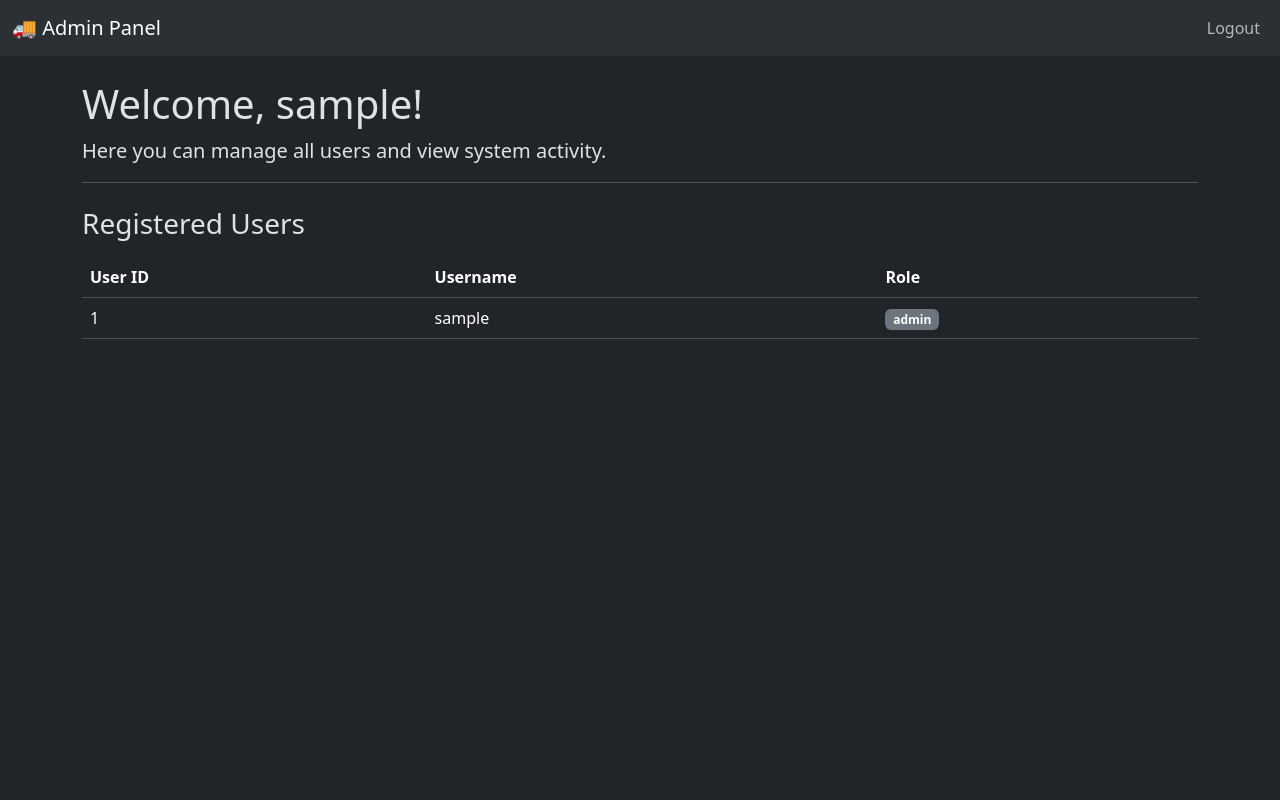
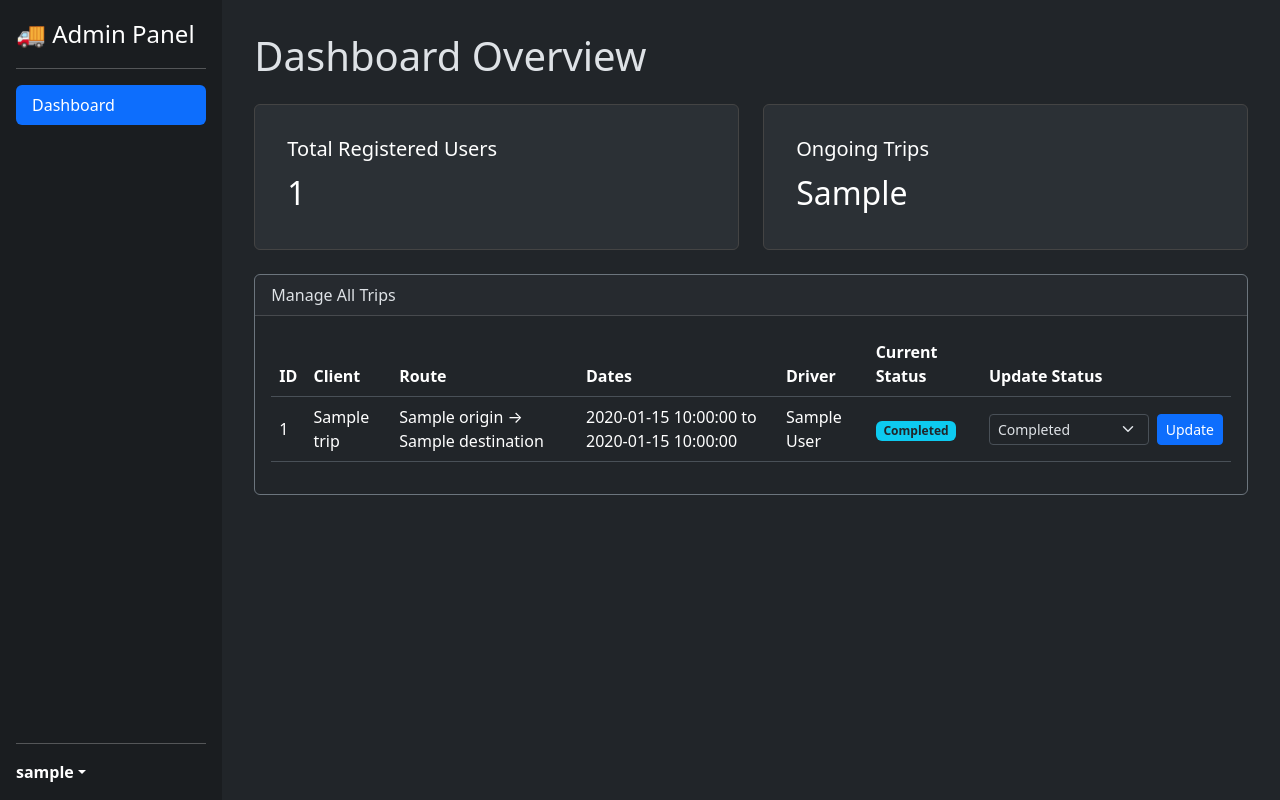
Before and after one commit to VedantSingh4108/Truck-Management-System-packers-and-movers-website-, a Flask app: template templates/admin.html in a window 1280 px wide. Run offline with Flask 3, Linux system fonts and the light colour scheme; a user stored in the database is signed in; tables that the repository leaves empty or names only in its code hold one stand-in row (values such as "Sample post"); the template is opened without the code that fills it: most values are stand-ins (such as "Sample title", 1, 10 or a date in 2020).

Commit message:
Implemented the admin window and also the deletion in the user window

```diff
--- a/app.py
+++ b/app.py
@@ -4,6 +4,7 @@ from flask_bcrypt import Bcrypt
 import mysql.connector
 from mysql.connector import Error
 from functools import wraps
+from datetime import date, timedelta, datetime
 
 # --- App and Extension Initialization ---
 app = Flask(__name__)
@@ -93,14 +94,13 @@ def register():
 
         cursor.execute("SELECT * FROM USERS WHERE Username = %s", (username,))
         existing_user = cursor.fetchone()
-
         if existing_user:
             flash('Username already exists. Please choose a different one.', 'danger')
-            return redirect(url_for('register'))
+            return render_template('register.html')
 
-        hashed_password = bcrypt.generate_password_hash(password).decode('utf-8')
+        password_hash = bcrypt.generate_password_hash(password).decode('utf-8')
 
-        cursor.execute("INSERT INTO USERS (Username, PasswordHash, Role) VALUES (%s, %s, 'user')", (username, hashed_password))
+        cursor.execute("INSERT INTO USERS (Username, PasswordHash, Role) VALUES (%s, %s, 'user')", (username, password_hash))
         new_user_id = cursor.lastrowid
 
         cursor.execute("INSERT INTO CLIENT (ClientName, BillingAddress, ContactPerson, UserID) VALUES (%s, %s, %s, %s)",
@@ -110,10 +110,11 @@ def register():
         cursor.close()
         conn.close()
 
-        flash('Your account has been created! You can now log in.', 'success')
+        flash('Account created successfully! You can now log in.', 'success')
         return redirect(url_for('login'))
 
     return render_template('register.html')
+
 
 @app.route('/logout')
 @login_required
@@ -122,60 +123,136 @@ def logout():
     flash('You have been logged out.', 'info')
     return redirect(url_for('login'))
 
-# --- Main Application Routes ---
+# --- User Routes ---
 @app.route('/')
 @app.route('/dashboard')
 @login_required
 def dashboard():
+    if current_user.role == 'admin':
+        return redirect(url_for('admin_dashboard'))
+
     conn = create_connection()
     cursor = conn.cursor(dictionary=True)
 
-    # Get ClientID for the current user
     cursor.execute("SELECT ClientID FROM CLIENT WHERE UserID = %s", (current_user.id,))
     client = cursor.fetchone()
+    client_id = client['ClientID'] if client else None
 
-    user_bookings = []
-    if client:
-        cursor.execute("SELECT * FROM TRIP WHERE ClientID = %s ORDER BY StartDate DESC", (client['ClientID'],))
-        user_bookings = cursor.fetchall()
+    bookings = []
+    if client_id:
+        cursor.execute("SELECT * FROM TRIP WHERE ClientID = %s ORDER BY StartDate DESC", (client_id,))
+        bookings = cursor.fetchall()
 
     cursor.execute("SELECT TruckID, RegistrationNum, Model_Id FROM TRUCK")
-    available_trucks = cursor.fetchall()
+    trucks = cursor.fetchall()
     cursor.execute("SELECT DriverID, FirstName, LastName FROM DRIVER")
-    available_drivers = cursor.fetchall()
+    drivers = cursor.fetchall()
 
     cursor.close()
     conn.close()
 
-    return render_template('dashboard.html', bookings=user_bookings, trucks=available_trucks, drivers=available_drivers)
+    return render_template('dashboard.html', bookings=bookings, trucks=trucks, drivers=drivers)
 
 @app.route('/book_trip', methods=['POST'])
 @login_required
 def book_trip():
     origin = request.form.get('origin')
     destination = request.form.get('destination')
-    start_date = request.form.get('start_date')
+    start_date_str = request.form.get('start_date')
+    end_date_str = request.form.get('end_date')
     truck_id = request.form.get('truck_id')
     driver_id = request.form.get('driver_id')
 
+    try:
+        start_date = datetime.strptime(start_date_str, '%Y-%m-%d').date()
+        end_date = datetime.strptime(end_date_str, '%Y-%m-%d').date()
+    except (ValueError, TypeError):
+        flash('Invalid date format. Please use YYYY-MM-DD.', 'danger')
+        return redirect(url_for('dashboard'))
+
+    # --- New, Updated Validation Logic ---
+    today = date.today()
+    min_start_date = today + timedelta(days=1)
+
+    # Rule 1: Start date must be tomorrow or later.
+    if start_date < min_start_date:
+        flash(f'Booking failed. Start date must be tomorrow or later (on or after {min_start_date.strftime("%Y-%m-%d")}).', 'danger')
+        return redirect(url_for('dashboard'))
+
+    # Rule 2: The trip duration must be at least 7 days.
+    min_duration = timedelta(days=7)
+    if (end_date - start_date) < min_duration:
+        required_end_date = start_date + min_duration
+        flash(f'Booking failed. Trip duration must be at least 7 days. End date must be on or after {required_end_date.strftime("%Y-%m-%d")}.', 'danger')
+        return redirect(url_for('dashboard'))
+    # --- End of New Validation ---
+
     conn = create_connection()
     cursor = conn.cursor(dictionary=True)
+
+    # --- Conflict Detection Logic ---
+    # Check if the selected TRUCK is already booked during the requested dates
+    cursor.execute("""
+        SELECT TripID FROM TRIP
+        WHERE TruckID = %s AND Status != 'Completed' AND (%s < EndDate AND %s > StartDate)
+    """, (truck_id, start_date, end_date))
+    truck_conflict = cursor.fetchone()
+
+    if truck_conflict:
+        flash(f'Booking failed. The selected truck is already booked during this period (Trip ID: {truck_conflict["TripID"]}).', 'danger')
+        cursor.close()
+        conn.close()
+        return redirect(url_for('dashboard'))
+
+    # Check if the selected DRIVER is already booked during the requested dates
+    cursor.execute("""
+        SELECT TripID FROM TRIP
+        WHERE DriverID = %s AND Status != 'Completed' AND (%s < EndDate AND %s > StartDate)
+    """, (driver_id, start_date, end_date))
+    driver_conflict = cursor.fetchone()
+
+    if driver_conflict:
+        flash(f'Booking failed. The selected driver is already assigned to a trip during this period (Trip ID: {driver_conflict["TripID"]}).', 'danger')
+        cursor.close()
+        conn.close()
+        return redirect(url_for('dashboard'))
+    # --- End of Conflict Detection ---
 
     cursor.execute("SELECT ClientID FROM CLIENT WHERE UserID = %s", (current_user.id,))
     client = cursor.fetchone()
 
     if client:
-        sql = "INSERT INTO TRIP (Origin, Destination, StartDate, Status, TruckID, DriverID, ClientID) VALUES (%s, %s, %s, 'Scheduled', %s, %s, %s)"
-        val = (origin, destination, start_date, truck_id, driver_id, client['ClientID'])
+        sql = "INSERT INTO TRIP (Origin, Destination, StartDate, EndDate, Status, TruckID, DriverID, ClientID) VALUES (%s, %s, %s, %s, 'Scheduled', %s, %s, %s)"
+        val = (origin, destination, start_date, end_date, truck_id, driver_id, client['ClientID'])
         cursor.execute(sql, val)
         conn.commit()
         flash('New trip booked successfully!', 'success')
     else:
-        flash('Could not find a client profile for your user.', 'danger')
+        flash('Could not find a client profile for your account.', 'danger')
 
     cursor.close()
     conn.close()
+    return redirect(url_for('dashboard'))
 
+@app.route('/cancel_trip/<int:trip_id>', methods=['POST'])
+@login_required
+def cancel_trip(trip_id):
+    conn = create_connection()
+    cursor = conn.cursor(dictionary=True)
+
+    cursor.execute("SELECT c.UserID FROM TRIP t JOIN CLIENT c ON t.ClientID = c.ClientID WHERE t.TripID = %s", (trip_id,))
+    trip_owner = cursor.fetchone()
+
+    if trip_owner and trip_owner['UserID'] == current_user.id:
+        cursor.execute("DELETE FROM SHIPMENT WHERE TripID = %s", (trip_id,))
+        cursor.execute("DELETE FROM TRIP WHERE TripID = %s", (trip_id,))
+        conn.commit()
+        flash('Booking has been successfully cancelled.', 'success')
+    else:
+        flash('You do not have permission to cancel this booking.', 'danger')
+
+    cursor.close()
+    conn.close()
     return redirect(url_for('dashboard'))
 
 # --- Admin Routes ---
@@ -186,27 +263,53 @@ def admin_dashboard():
     conn = create_connection()
     cursor = conn.cursor(dictionary=True)
 
-    # Fetch stats
-    cursor.execute("SELECT count(*) as total FROM USERS")
-    total_users = cursor.fetchone()['total']
-    cursor.execute("SELECT count(*) as total FROM TRIP WHERE Status = 'In Progress'")
-    ongoing_trips = cursor.fetchone()['total']
+    cursor.execute("SELECT COUNT(*) as total_users FROM USERS")
+    total_users = cursor.fetchone()['total_users']
 
-    # Fetch all users and trips for tables
-    cursor.execute("SELECT UserID, Username, Role FROM USERS")
-    all_users = cursor.fetchall()
+    cursor.execute("SELECT COUNT(*) as ongoing_trips FROM TRIP WHERE Status IN ('Scheduled', 'In Progress')")
+    ongoing_trips = cursor.fetchone()['ongoing_trips']
+
     cursor.execute("""
-        SELECT t.TripID, t.Origin, t.Destination, t.Status, c.ClientName
+        SELECT t.*, c.ClientName, d.FirstName, d.LastName
         FROM TRIP t
         JOIN CLIENT c ON t.ClientID = c.ClientID
+        JOIN DRIVER d ON t.DriverID = d.DriverID
         ORDER BY t.StartDate DESC
     """)
     all_trips = cursor.fetchall()
 
+    cursor.execute("SELECT * FROM USERS ORDER BY UserID")
+    all_users_list = cursor.fetchall()
+
     cursor.close()
     conn.close()
 
-    return render_template('admin.html', total_users=total_users, ongoing_trips=ongoing_trips, users=all_users, trips=all_trips)
+    return render_template('admin.html',
+                           total_users=total_users,
+                           ongoing_trips=ongoing_trips,
+                           all_trips=all_trips,
+                           all_users_list=all_users_list)
+
+# --- Add this new route for updating trip status ---
+@app.route('/admin/update_trip_status/<int:trip_id>', methods=['POST'])
+@login_required
+@admin_required
+def update_trip_status(trip_id):
+    new_status = request.form.get('status')
+    valid_statuses = ['Scheduled', 'In Progress', 'Completed', 'Cancelled']
+
+    if new_status in valid_statuses:
+        conn = create_connection()
+        cursor = conn.cursor()
+        cursor.execute("UPDATE TRIP SET Status = %s WHERE TripID = %s", (new_status, trip_id))
+        conn.commit()
+        cursor.close()
+        conn.close()
+        flash(f'Trip #{trip_id} status has been updated to "{new_status}".', 'success')
+    else:
+        flash('Invalid status selected.', 'danger')
+
+    return redirect(url_for('admin_dashboard'))
 
 
 if __name__ == '__main__':
--- a/templates/admin.html
+++ b/templates/admin.html
@@ -3,34 +3,60 @@
 <head>
     <meta charset="UTF-8">
     <meta name="viewport" content="width=device-width, initial-scale=1.0">
-    <title>Admin Dashboard - Truck Management</title>
-    <!-- Bootstrap CSS -->
+    <title>Admin Panel</title>
     <link href="https://cdn.jsdelivr.net/npm/bootstrap@5.3.2/dist/css/bootstrap.min.css" rel="stylesheet">
+    <!-- Simple custom styles for layout -->
     <style>
         body {
+            display: flex;
+            min-height: 100vh;
             background-color: #212529;
+        }
+        .sidebar {
+            width: 280px;
+            background-color: #1a1d20;
+            padding: 1rem;
+        }
+        .main-content {
+            flex-grow: 1;
+            padding: 2rem;
+            overflow-y: auto;
+        }
+        .stat-card {
+            background-color: #2b3035;
+            border: 1px solid #444;
         }
     </style>
 </head>
 <body>
-    <!-- Navigation Bar -->
-    <nav class="navbar navbar-expand-lg bg-body-tertiary">
-        <div class="container-fluid">
-            <a class="navbar-brand" href="#">🚚 Admin Panel</a>
-            <button class="navbar-toggler" type="button" data-bs-toggle="collapse" data-bs-target="#navbarNav" aria-controls="navbarNav" aria-expanded="false" aria-label="Toggle navigation">
-                <span class="navbar-toggler-icon"></span>
-            </button>
-            <div class="collapse navbar-collapse" id="navbarNav">
-                <ul class="navbar-nav ms-auto">
+
+<!-- Sidebar Navigation -->
+<div class="sidebar d-flex flex-column p-3 text-white">
+    <a href="{{ url_for('admin_dashboard') }}" class="d-flex align-items-center mb-3 mb-md-0 me-md-auto text-white text-decoration-none">
+        <span class="fs-4">🚚 Admin Panel</span>
+    </a>
+    <hr>
+    <ul class="nav nav-pills flex-column mb-auto">
         <li class="nav-item">
-                        <a class="nav-link" href="{{ url_for('logout') }}">Logout</a>
+            <a href="#" class="nav-link active" aria-current="page">
+                Dashboard
+            </a>
         </li>
+    </ul>
+    <hr>
+    <div class="dropdown">
+        <a href="#" class="d-flex align-items-center text-white text-decoration-none dropdown-toggle" id="dropdownUser1" data-bs-toggle="dropdown" aria-expanded="false">
+            <strong>{{ current_user.username }}</strong>
+        </a>
+        <ul class="dropdown-menu dropdown-menu-dark text-small shadow" aria-labelledby="dropdownUser1">
+            <li><a class="dropdown-item" href="{{ url_for('logout') }}">Sign out</a></li>
         </ul>
     </div>
 </div>
-    </nav>
 
-    <div class="container mt-4">
+<!-- Main Content Area -->
+<div class="main-content">
+    <main>
         <!-- Flashed Messages -->
         {% with messages = get_flashed_messages(with_categories=true) %}
         {% if messages %}
@@ -43,42 +69,83 @@
         {% endif %}
         {% endwith %}
 
-        <div class="d-flex justify-content-between align-items-center">
-            <h1>Welcome, {{ current_user.username }}!</h1>
+        <h1 class="mb-4">Dashboard Overview</h1>
+
+        <!-- Summary Stat Cards -->
+        <div class="row mb-4">
+            <div class="col-md-6">
+                <div class="card stat-card text-white p-3">
+                    <div class="card-body">
+                        <h5 class="card-title">Total Registered Users</h5>
+                        <p class="card-text fs-2">{{ total_users }}</p>
                     </div>
-        <p class="lead">Here you can manage all users and view system activity.</p>
+                </div>
+            </div>
+            <div class="col-md-6">
+                <div class="card stat-card text-white p-3">
+                    <div class="card-body">
+                        <h5 class="card-title">Ongoing Trips</h5>
+                        <p class="card-text fs-2">{{ ongoing_trips }}</p>
+                    </div>
+                </div>
+            </div>
+        </div>
 
-        <hr>
-
-        <h3 class="mt-4">Registered Users</h3>
+        <!-- Trip Management Table -->
+        <div class="card bg-dark border-secondary">
+            <div class="card-header">
+                Manage All Trips
+            </div>
+            <div class="card-body">
                 <div class="table-responsive">
-            <table class="table table-hover mt-2">
+                    <table class="table table-hover align-middle">
                         <thead>
                             <tr>
-                        <th scope="col">User ID</th>
-                        <th scope="col">Username</th>
-                        <th scope="col">Role</th>
+                                <th>ID</th>
+                                <th>Client</th>
+                                <th>Route</th>
+                                <th>Dates</th>
+                                <th>Driver</th>
+                                <th>Current Status</th>
+                                <th style="min-width: 250px;">Update Status</th>
                             </tr>
                         </thead>
                         <tbody>
-                    <!-- Loop through the users passed from the backend -->
-                    {% for user in users %}
+                            {% for trip in all_trips %}
                             <tr>
-                        <td>{{ user.UserID }}</td>
-                        <td>{{ user.Username }}</td>
+                                <td>{{ trip.TripID }}</td>
+                                <td>{{ trip.ClientName }}</td>
+                                <td>{{ trip.Origin }} → {{ trip.Destination }}</td>
+                                <td>{{ trip.StartDate }} to {{ trip.EndDate }}</td>
+                                <td>{{ trip.FirstName }} {{ trip.LastName }}</td>
+                                <td><span class="badge bg-info text-dark">{{ trip.Status }}</span></td>
                                 <td>
-                            <span class="badge bg-{{ 'primary' if user.Role == 'admin' else 'secondary' }}">
-                                {{ user.Role }}
-                            </span>
+                                    <!-- This form allows updating the status for each trip -->
+                                    <form action="{{ url_for('update_trip_status', trip_id=trip.TripID) }}" method="POST" class="d-flex">
+                                        <select name="status" class="form-select form-select-sm me-2">
+                                            <option value="Scheduled" {% if trip.Status == 'Scheduled' %}selected{% endif %}>Scheduled</option>
+                                            <option value="In Progress" {% if trip.Status == 'In Progress' %}selected{% endif %}>In Progress</option>
+                                            <option value="Completed" {% if trip.Status == 'Completed' %}selected{% endif %}>Completed</option>
+                                            <option value="Cancelled" {% if trip.Status == 'Cancelled' %}selected{% endif %}>Cancelled</option>
+                                        </select>
+                                        <button type="submit" class="btn btn-sm btn-primary">Update</button>
+                                    </form>
                                 </td>
+                            </tr>
+                            {% else %}
+                            <tr>
+                                <td colspan="7" class="text-center">No trips found.</td>
                             </tr>
                             {% endfor %}
                         </tbody>
                     </table>
                 </div>
             </div>
+        </div>
 
-    <!-- Bootstrap JS -->
+    </main>
+</div>
+
 <script src="https://cdn.jsdelivr.net/npm/bootstrap@5.3.2/dist/js/bootstrap.bundle.min.js"></script>
 </body>
 </html>
```
Also changed, not shown: templates/dashboard.html (+80 -49 lines). Lines whose indentation alone changed are shown as unchanged.
